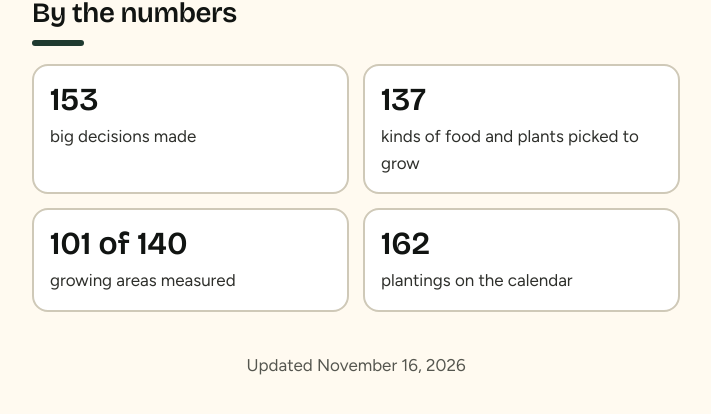
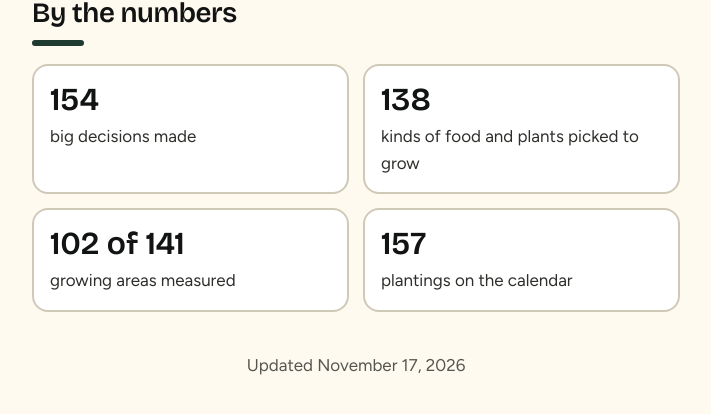
Before and after one commit to between-frames/homesteadplan, a plain HTML site: page index.html in a window 1280 px wide. Shown: the part 2339-2753 px from the top of the page, without its empty margins (284-995 px from the left). Drawn offline with nearby package versions, Linux system fonts and the light colour scheme.

Commit message:
Progress update 2026-11-17

```diff
--- a/index.html
+++ b/index.html
@@ -73,10 +73,10 @@
 
   <section aria-labelledby="count-h">
     <h2 id="count-h">By the numbers</h2>
-    <ul class="counts"><li><b>153</b><span>big decisions made</span></li><li><b>137</b><span>kinds of food and plants picked to grow</span></li><li><b>101 of 140</b><span>growing areas measured</span></li><li><b>162</b><span>plantings on the calendar</span></li></ul>
+    <ul class="counts"><li><b>154</b><span>big decisions made</span></li><li><b>138</b><span>kinds of food and plants picked to grow</span></li><li><b>102 of 141</b><span>growing areas measured</span></li><li><b>157</b><span>plantings on the calendar</span></li></ul>
   </section>
 
-  <footer>Updated November 16, 2026</footer>
+  <footer>Updated November 17, 2026</footer>
 </div>
 </body>
 </html>
```
